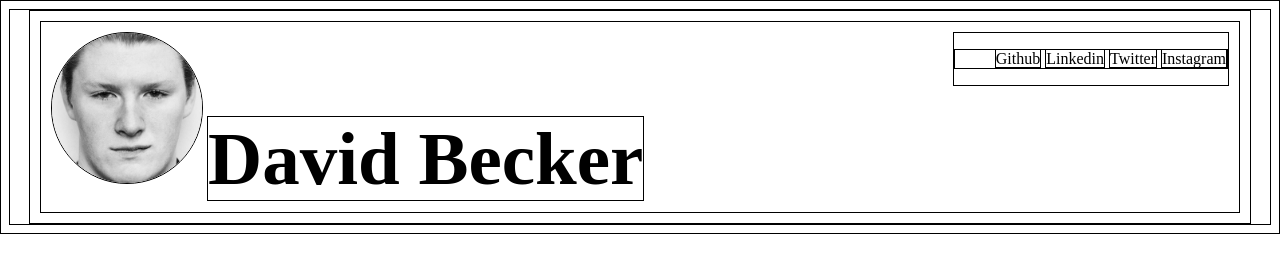
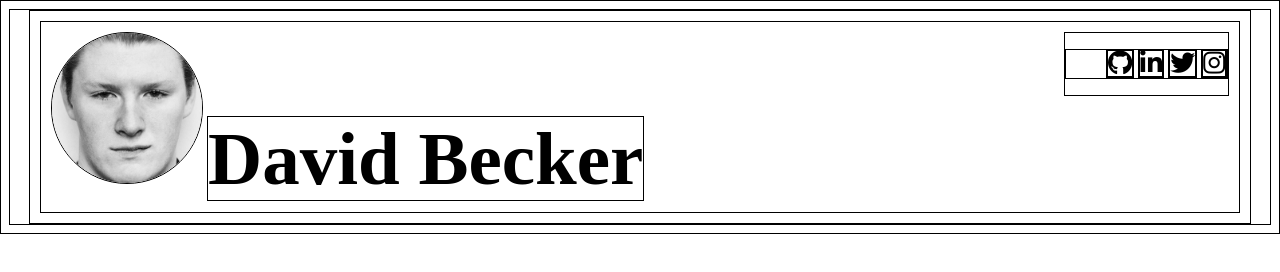
Before and after one commit to dustinyschild/meepedy-page, a plain HTML site: page index.html in a window 1280 px wide. Drawn offline with Linux system fonts and the light colour scheme.

Commit message:
added font-awesome icons to main-nav

```diff
--- a/css/styles.css
+++ b/css/styles.css
@@ -24,6 +24,7 @@ img {
 }
 .nav-item {
   display: inline;
+  font-size: 25px;
 }
 .pull-right {
   float: right;
--- a/index.html
+++ b/index.html
@@ -11,14 +11,15 @@
       <h1 class="page-header">David Becker</h1>
       <nav class="pull-right">
         <ul class="main-nav">
-          <li class="nav-item">Github</li>
-          <li class="nav-item">Linkedin</li>
-          <li class="nav-item">Twitter</li>
-          <li class="nav-item">Instagram</li>
+          <li class="nav-item"><i class="fa fa-github" aria-hidden="true"></i></li>
+          <li class="nav-item"><i class="fa fa-linkedin" aria-hidden="true"></i></i></li>
+          <li class="nav-item"><i class="fa fa-twitter" aria-hidden="true"></i></li>
+          <li class="nav-item"><i class="fa fa-instagram" aria-hidden="true"></i></li>
         </ul>
       </nav>
     </header>
   </div>
+  <script src="https://use.fontawesome.com/62da559203.js"></script>
   <script src="js/app.js"></script>
 </body>
 </html>
```
